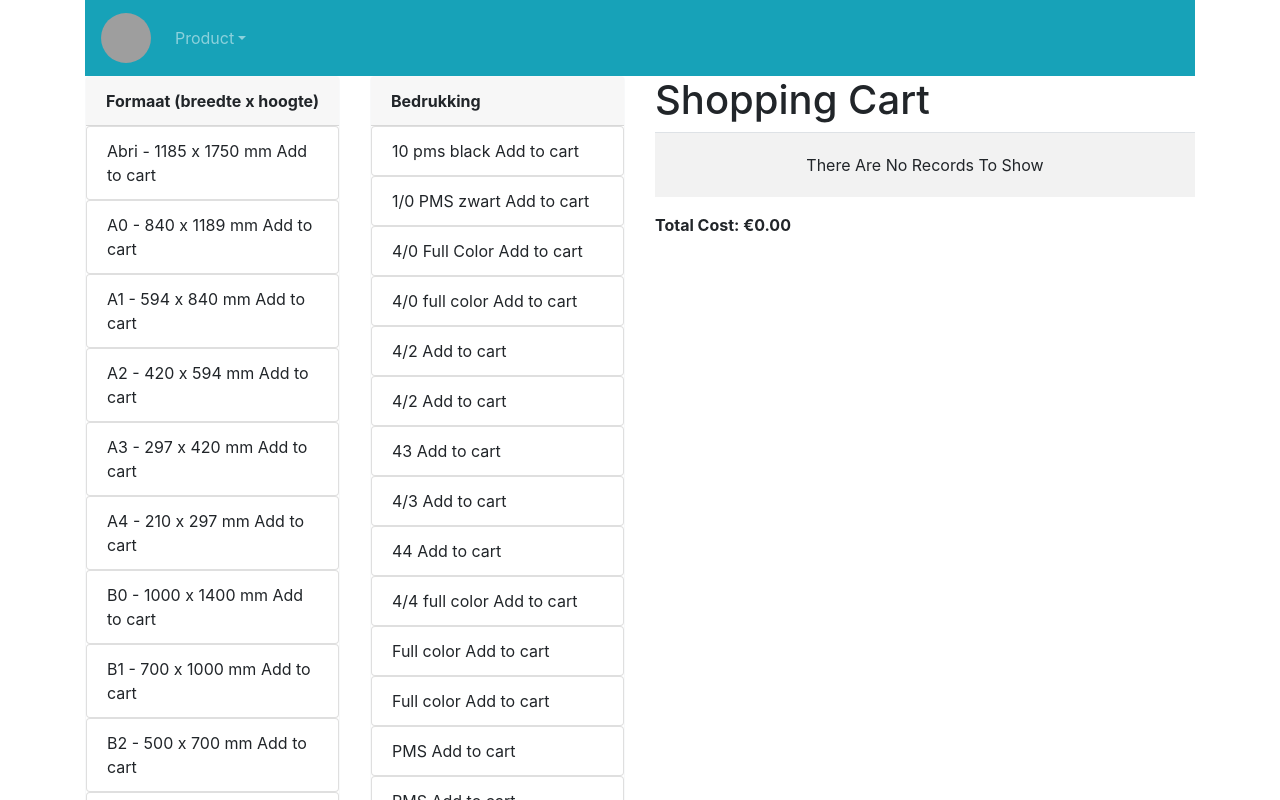
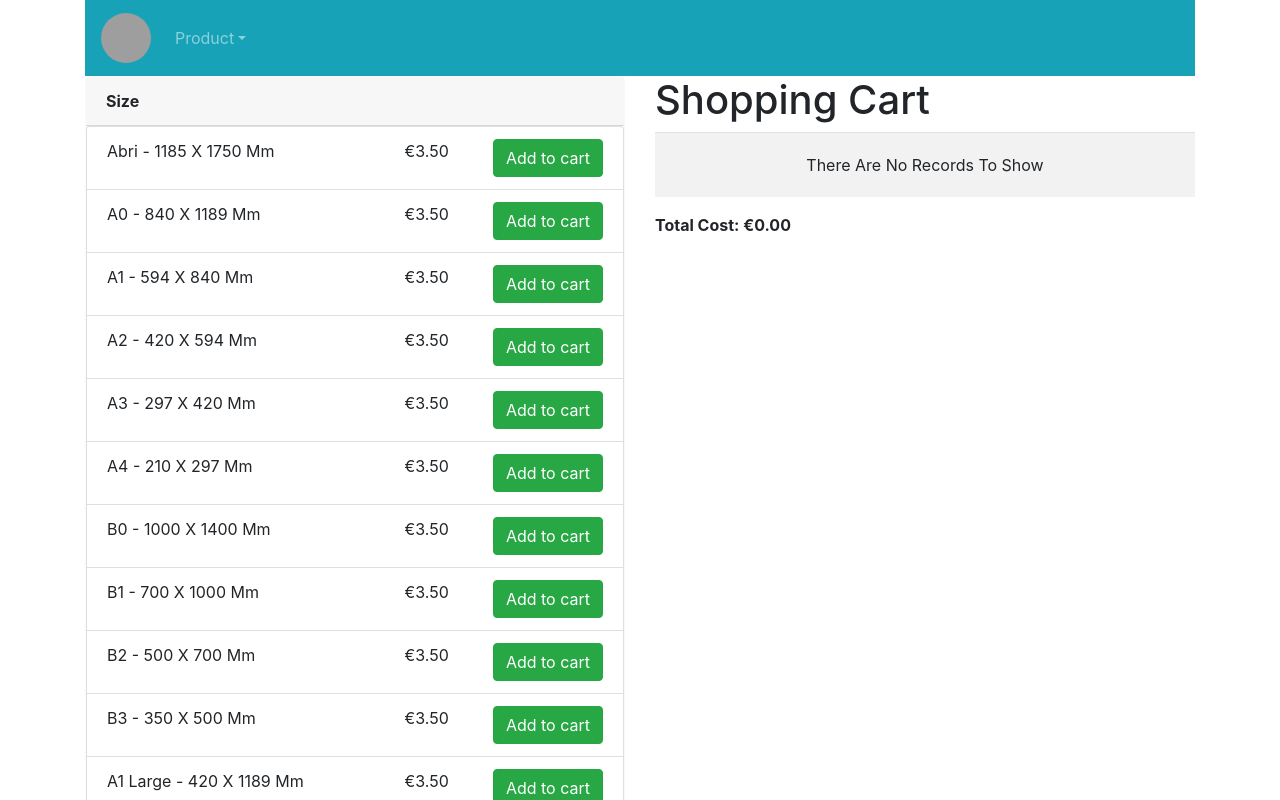
Before and after one commit to raoulnzefa/online-product-purchase-vue, a Vue app: page /#/posters in a window 1280 px wide. Shown: the top 800 px of the page. Built offline with nearby package versions, Linux system fonts and the light colour scheme; grey boxes are pictures that could not be loaded.

Commit message:
json parser for businesscards

```diff
--- a/src/components/Businesscards.vue
+++ b/src/components/Businesscards.vue
@@ -1,29 +1,26 @@
 <template>
   <div>
-    <div v-for="(businesscards,index) in businesscardsItems.propertyGroups" :key="index">
+    <div>
       <div>
         <div>
-          <b-card-group deck>
-            <b-card
-              no-body
-              border-variant="light"
-              align="left"
-              v-for="(businesscardsProperties, index) in businesscards.properties"
-              :key="index"
-            >
-              <p class="card-header">{{businesscardsProperties.title.nl}}</p>
-              <div
-                v-for="(businesscardsOptions,index) in businesscardsProperties.options"
-                :key="index"
-              >
-                <div v-for="(businesscardsLang,index) in businesscardsOptions.name" :key="index">
-                  <b-card-text>
-                    <b-list-group>
-                      <b-list-group-item>{{businesscardsLang}}</b-list-group-item>
-                    </b-list-group>
-                  </b-card-text>
-                </div>
-              </div>
+          <b-card-group deck v-for="(folder, index) in fileredProducts" :key="index">
+            <b-card no-body border-variant="light" align="left">
+              <p class="card-header capitalize">{{index}}</p>
+              <b-card-text>
+                <b-list-group>
+                  <b-list-group-item
+                    class="capitalize"
+                    v-for="(test, index) in folder"
+                    :key="index"
+                  >
+                    <span class="value-text-align">{{test.value}}</span>
+                    <span class="price-text-align">{{test.price | currency}}</span>
+                    <b-button-group class="b-button-group-align">
+                      <b-button variant="success" @click="addToCart(test)">Add to cart</b-button>
+                    </b-button-group>
+                  </b-list-group-item>
+                </b-list-group>
+              </b-card-text>
             </b-card>
           </b-card-group>
         </div>
@@ -32,8 +29,10 @@
   </div>
 </template>
 
+
 <script>
 import businesscards from "./json/businesscards.json";
+import { Store } from "../store/Store";
 
 export default {
   name: "Businesscards",
@@ -41,6 +40,56 @@ export default {
     return {
       businesscardsItems: businesscards
     };
+  },
+  computed: {
+    fileredProducts() {
+      const updatedQueryList = [];
+      const pages = [];
+      const obj = {};
+      for (const newquery of this.businesscardsItems.excludes) {
+        for (const newquery1 of newquery) {
+          if (pages.indexOf(newquery1.property) < 0) {
+            pages.push(newquery1.property);
+          }
+        }
+      }
+
+      for (const query of this.businesscardsItems.propertyGroups) {
+        for (const query1 of query.properties) {
+          for (const query2 of query1.options) {
+            for (const page of pages) {
+              if (query1.slug === page) {
+                if (query2.name && query2.name.nl) {
+                  updatedQueryList.push({
+                    key: page,
+                    value: query2.name.nl,
+                    price: 350
+                  });
+                }
+              }
+            }
+          }
+        }
+      }
+
+      var cars = updatedQueryList.reduce((r, a) => {
+        const { key, value, price } = a;
+        r[key] = [
+          ...(r[key] || []),
+          {
+            value,
+            price
+          }
+        ];
+        return r;
+      }, {});
+      return cars;
+    }
+  },
+  methods: {
+    addToCart(product) {
+      Store.addToCart(product);
+    }
   }
 };
 </script>
@@ -54,4 +103,14 @@ export default {
 .card-header {
   font-weight: bold;
 }
+.b-button-group-align {
+  float: right;
+}
+.capitalize {
+  text-transform: capitalize;
+}
+.value-text-align {
+  width: 60%;
+  display: inline-block;
+}
 </style>
--- a/src/components/Posters.vue
+++ b/src/components/Posters.vue
@@ -1,29 +1,26 @@
 <template>
   <div>
-    <div v-for="(poster,index) in posterItems.propertyGroups" :key="index">
+    <div>
       <div>
         <div>
-          <b-card-group deck>
-            <b-card
-              no-body
-              border-variant="light"
-              align="left"
-              v-for="(posterProperties,index) in poster.properties"
-              :key="index"
-            >
-              <p class="card-header">{{posterProperties.title.nl}}</p>
-              <div v-for="(posterOptions,index) in posterProperties.options" :key="index">
-                <div v-for="(posterLang,index) in posterOptions.name" :key="index">
-                  <b-card-text>
-                    <b-list-group>
-                      <b-list-group-item>
-                        {{posterLang}}
-                        <span @click="addToCart(posterLang)">Add to cart</span>
-                      </b-list-group-item>
-                    </b-list-group>
-                  </b-card-text>
-                </div>
-              </div>
+          <b-card-group deck v-for="(folder, index) in fileredProducts" :key="index">
+            <b-card no-body border-variant="light" align="left">
+              <p class="card-header capitalize">{{index}}</p>
+              <b-card-text>
+                <b-list-group>
+                  <b-list-group-item
+                    class="capitalize"
+                    v-for="(test, index) in folder"
+                    :key="index"
+                  >
+                    <span class="value-text-align">{{test.value}}</span>
+                    <span class="price-text-align">{{test.price | currency}}</span>
+                    <b-button-group class="b-button-group-align">
+                      <b-button variant="success" @click="addToCart(test)">Add to cart</b-button>
+                    </b-button-group>
+                  </b-list-group-item>
+                </b-list-group>
+              </b-card-text>
             </b-card>
           </b-card-group>
         </div>
@@ -43,9 +40,54 @@ export default {
       posterItems: posters
     };
   },
+  computed: {
+    fileredProducts() {
+      const updatedQueryList = [];
+      const pages = [];
+      const obj = {};
+      for (const newquery of this.posterItems.excludes) {
+        for (const newquery1 of newquery) {
+          if (pages.indexOf(newquery1.property) < 0) {
+            pages.push(newquery1.property);
+          }
+        }
+      }
+
+      for (const query of this.posterItems.propertyGroups) {
+        for (const query1 of query.properties) {
+          for (const query2 of query1.options) {
+            for (const page of pages) {
+              if (query1.slug === page) {
+                if (query2.name && query2.name.nl) {
+                  updatedQueryList.push({
+                    key: page,
+                    value: query2.name.nl,
+                    price: 350
+                  });
+                }
+              }
+            }
+          }
+        }
+      }
+
+      var cars = updatedQueryList.reduce((r, a) => {
+        const { key, value, price } = a;
+        r[key] = [
+          ...(r[key] || []),
+          {
+            value,
+            price
+          }
+        ];
+        return r;
+      }, {});
+      return cars;
+    }
+  },
   methods: {
-    addToCart(posterLang) {
-      Store.addToCart(posterLang);
+    addToCart(product) {
+      Store.addToCart(product);
     }
   }
 };
@@ -60,4 +102,27 @@ export default {
 .card-header {
   font-weight: bold;
 }
+.b-button-group-align {
+  float: right;
+}
+.capitalize {
+  text-transform: capitalize;
+}
+.value-text-align {
+  width: 60%;
+  display: inline-block;
+}
 </style>
+};
+</script>
+
+<style>
+.homeText {
+  font-size: 35px;
+  color: red;
+  text-align: center;
+}
+.card-header {
+  font-weight: bold;
+}
+</style>
--- a/src/router/index.js
+++ b/src/router/index.js
@@ -11,8 +11,8 @@ export default new Router({
   routes: [
     {
       path: '/',
-      name: 'Home',
-      component: Home
+      name: 'Folders',
+      component: Folders
     },
     {
       path: '/folders',
```
